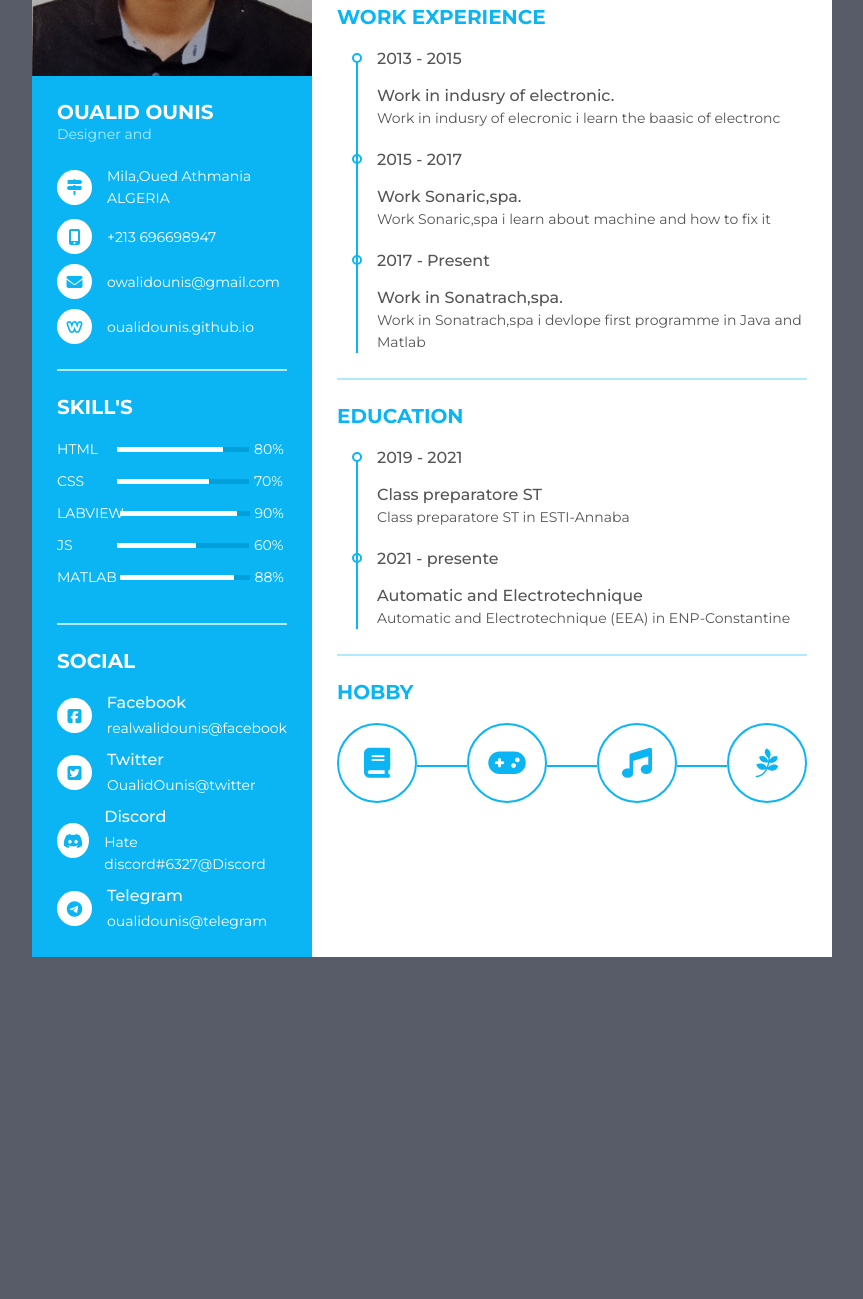
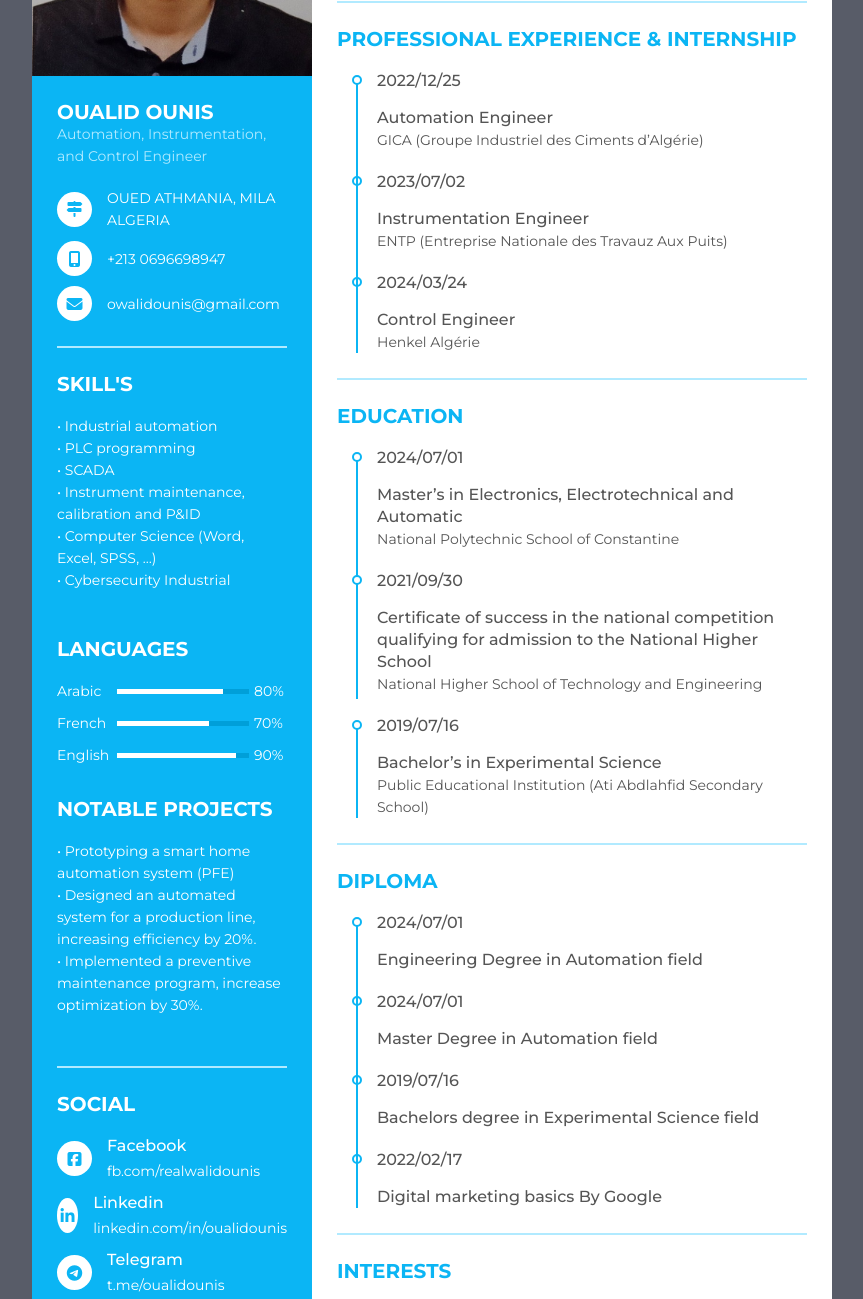
Before and after one commit to OualidOunis/cv, a plain HTML site: page index.html in a window 1280 px wide. Shown: the part 254-1553 px from the top of the page, without its empty margins (208-1071 px from the left). Before the commit the page ends 1261 px from the top, so only its background shows below. Drawn offline with Linux system fonts and the light colour scheme.

Commit message:
index.html

```diff
--- a/index.html
+++ b/index.html
@@ -2,7 +2,7 @@
 <html lang="en" >
 <head>
   <meta charset="UTF-8">
-  <title>CodePen - Resume/CV Design</title>
+  <title>My CV 2025</title>
   <link rel="stylesheet" href="./style.css">
 
 </head>
@@ -19,7 +19,7 @@
        <div class="resume_item resume_info">
          <div class="title">
            <p class="bold">Oualid Ounis</p>
-           <p class="regular">Designer and</p>
+           <p class="regular">Automation, Instrumentation, and Control Engineer</p>
          </div>
          <ul>
            <li>
@@ -27,7 +27,7 @@
                <i class="fas fa-map-signs"></i>
              </div>
              <div class="data">
-               Mila,Oued Athmania <br /> ALGERIA
+               OUED ATHMANIA, MILA <br /> ALGERIA
              </div>
            </li>
            <li>
@@ -35,7 +35,7 @@
                <i class="fas fa-mobile-alt"></i>
              </div>
              <div class="data">
-               +213 696698947
+               +213 0696698947
              </div>
            </li>
            <li>
@@ -46,14 +46,6 @@
                owalidounis@gmail.com
              </div>
            </li>
-           <li>
-             <div class="icon">
-               <i class="fab fa-weebly"></i>
-             </div>
-             <div class="data">
-               oualidounis.github.io
-             </div>
-           </li>
          </ul>
        </div>
        <div class="resume_item resume_skills">
@@ -61,9 +53,19 @@
            <p class="bold">skill's</p>
          </div>
          <ul>
+		<p style="color:white">• Industrial automation<br>
+		• PLC programming <br>
+		• SCADA <br>
+		• Instrument maintenance, calibration and P&ID <br>
+		• Computer Science (Word, Excel, SPSS, …)<br>
+		• Cybersecurity Industrial<br> </p>	<br>
+		<div class="resume_item resume_skills">
+		<div class="title">
+           <p class="bold">Languages</p>
+         </div>
            <li>
              <div class="skill_name">
-               HTML
+               Arabic
              </div>
              <div class="skill_progress">
                <span style="width: 80%;"></span>
@@ -72,7 +74,7 @@
            </li>
            <li>
              <div class="skill_name">
-               CSS
+               French
              </div>
              <div class="skill_progress">
                <span style="width: 70%;"></span>
@@ -81,31 +83,20 @@
            </li>
            <li>
              <div class="skill_name">
-               LABVIEW
+               English
              </div>
              <div class="skill_progress">
                <span style="width: 90%;"></span>
              </div>
              <div class="skill_per">90%</div>
-           </li>
-           <li>
-             <div class="skill_name">
-               JS
-             </div>
-             <div class="skill_progress">
-               <span style="width: 60%;"></span>
-             </div>
-             <div class="skill_per">60%</div>
-           </li>
-           <li>
-             <div class="skill_name">
-               MATLAB
-             </div>
-             <div class="skill_progress">
-               <span style="width: 88%;"></span>
-             </div>
-             <div class="skill_per">88%</div>
-           </li>
+           </li><br>
+           <div class="title">
+           <p class="bold">Notable Projects</p>
+         </div>
+		 <p style="color:white">• Prototyping a smart home automation system (PFE)<br>
+		• Designed an automated system for a production line, increasing efficiency by 20%.<br>
+		• Implemented a preventive maintenance program, increase optimization by 30%.</p>
+
          </ul>
        </div>
        <div class="resume_item resume_social">
@@ -119,25 +110,17 @@
              </div>
              <div class="data">
                <p class="semi-bold">Facebook</p>
-               <p>realwalidounis@facebook</p>
+               <p>fb.com/realwalidounis</p>
              </div>
            </li>
            <li>
              <div class="icon">
-               <i class="fab fa-twitter-square"></i>
+               <!--<i class="fab fa-weebly"></i>-->
+			   <i class="fab fa-linkedin-in"></i>
              </div>
              <div class="data">
-               <p class="semi-bold">Twitter</p>
-               <p>OualidOunis@twitter</p>
-             </div>
-           </li>
-           <li>
-             <div class="icon">
-               <i class="fab fa-discord"></i>
-             </div>
-             <div class="data">
-               <p class="semi-bold">Discord</p>
-               <p>Hate discord#6327@Discord</p>
+               <p class="semi-bold">Linkedin</p>
+               <p>linkedin.com/in/oualidounis</p>
              </div>
            </li>
            <li>
@@ -146,7 +129,7 @@
              </div>
              <div class="data">
                <p class="semi-bold">Telegram</p>
-               <p> oualidounis@telegram</p>
+               <p>t.me/oualidounis</p>
              </div>
            </li>
          </ul>
@@ -158,32 +141,32 @@
         <div class="title">
            <p class="bold">About me</p>
          </div>
-        <p>Ounis Oualid born in algeria looking for job has great ambition learn fast all the things and try to improv it by using graet skills and communication </p>
+        <p>Automation, Instrumentation, and Control Engineer with 3 months of experience expertise in designing automated systems, maintaining industrial equipment, and optimizing processes, teams communication, handling hard task and problem solving. </p>
     </div>
     <div class="resume_item resume_work">
         <div class="title">
-           <p class="bold">Work Experience</p>
+           <p class="bold">Professional Experience & Internship</p>
          </div>
         <ul>
             <li>
-                <div class="date">2013 - 2015</div>
+                <div class="date">2022/12/25</div>
                 <div class="info">
-                     <p class="semi-bold">Work in indusry of electronic.</p>
-                  <p>Work in indusry of elecronic i learn the baasic of electronc</p>
+                     <p class="semi-bold">Automation Engineer</p>
+                  <p>GICA (Groupe Industriel des Ciments d’Algérie)</p>
                 </div>
             </li>
             <li>
-              <div class="date">2015 - 2017</div>
+              <div class="date">2023/07/02</div>
               <div class="info">
-                     <p class="semi-bold">Work Sonaric,spa.</p>
-                  <p>Work Sonaric,spa i learn about machine and how to fix it</p>
+                     <p class="semi-bold">Instrumentation Engineer</p>
+                  <p>ENTP (Entreprise Nationale des Travauz Aux Puits)</p>
                 </div>
             </li>
             <li>
-              <div class="date">2017 - Present</div>
+              <div class="date">2024/03/24</div>
               <div class="info">
-                     <p class="semi-bold">Work in Sonatrach,spa.</p>
-                  <p>Work in Sonatrach,spa i devlope first programme in Java and Matlab</p>
+                     <p class="semi-bold">Control Engineer</p>
+                  <p>Henkel Algérie</p>
                 </div>
             </li>
         </ul>
@@ -194,35 +177,75 @@
          </div>
       <ul>
             <li>
-                <div class="date">2019 - 2021</div>
+                <div class="date">2024/07/01</div>
                 <div class="info">
-                     <p class="semi-bold">Class preparatore ST</p>
-                  <p>Class preparatore ST in ESTI-Annaba</p>
+                     <p class="semi-bold">Master’s in Electronics, Electrotechnical and Automatic</p>
+                  <p>National Polytechnic School of Constantine </p>
                 </div>
             </li>
             <li>
-              <div class="date">2021 - presente</div>
+              <div class="date">2021/09/30</div>
               <div class="info">
-                     <p class="semi-bold">Automatic and Electrotechnique</p>
-                  <p>Automatic and Electrotechnique (EEA) in ENP-Constantine</p>
+                     <p class="semi-bold">Certificate of success in the national competition qualifying for admission to the National Higher School</p>
+                  <p>National Higher School of Technology and Engineering</p>
+                </div>
+            </li>
+			<li>
+              <div class="date">2019/07/16</div>
+              <div class="info">
+                     <p class="semi-bold">Bachelor’s in Experimental Science</p>
+                  <p>Public Educational Institution (Ati Abdlahfid Secondary School)</p>
                 </div>
             </li>
         </ul>
     </div>
+
+
+	<div class="resume_item resume_work">
+        <div class="title">
+           <p class="bold">Diploma</p>
+         </div>
+        <ul>
+            <li>
+                <div class="date">2024/07/01</div>
+                <div class="info">
+                     <p class="semi-bold">Engineering Degree in Automation field </p>
+                </div>
+            </li>
+            <li>
+              <div class="date">2024/07/01</div>
+              <div class="info">
+                     <p class="semi-bold">Master Degree in Automation field</p>
+                </div>
+            </li>
+            <li>
+              <div class="date">2019/07/16</div>
+              <div class="info">
+                     <p class="semi-bold">Bachelors degree in Experimental Science field </p>
+                </div>
+            </li>
+			<li>
+              <div class="date">2022/02/17</div>
+              <div class="info">
+                     <p class="semi-bold">Digital marketing basics By Google</p>
+                </div>
+            </li>
+        </ul>
+    </div>
+
+
+
     <div class="resume_item resume_hobby">
       <div class="title">
-           <p class="bold">Hobby</p>
+           <p class="bold">Interests</p>
          </div>
        <ul>
          <li><i class="fas fa-book"></i></li>
-         <li><i class="fas fa-gamepad"></i></li>
-         <li><i class="fas fa-music"></i></li>
+         <li><i class="fas fa-microchip"></i></li>
+         <li><i class="fas fa-robot"></i></li>
          <li><i class="fab fa-pagelines"></i></li>
       </ul>
-    </div>
-  </div>
+	</div>
+
+
 </div>
-<!-- partial -->
-
-</body>
-</html>
```
